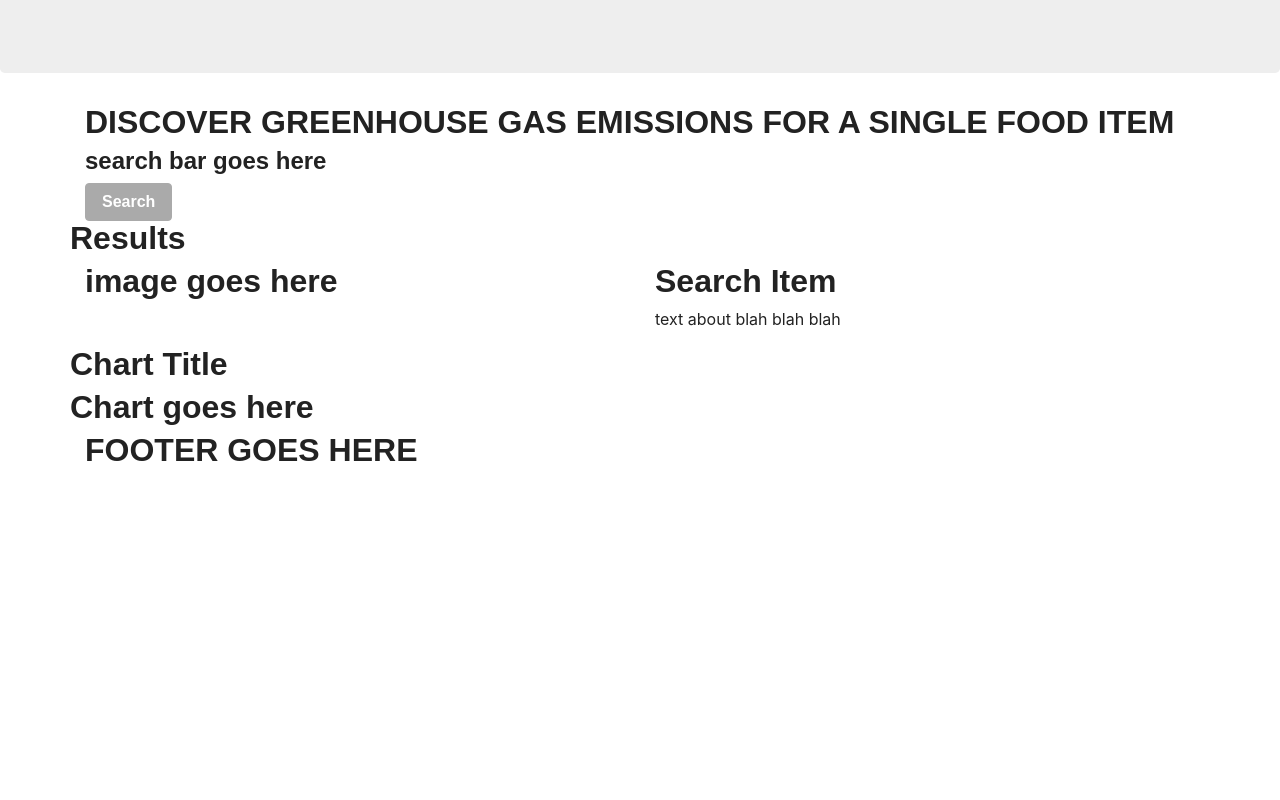
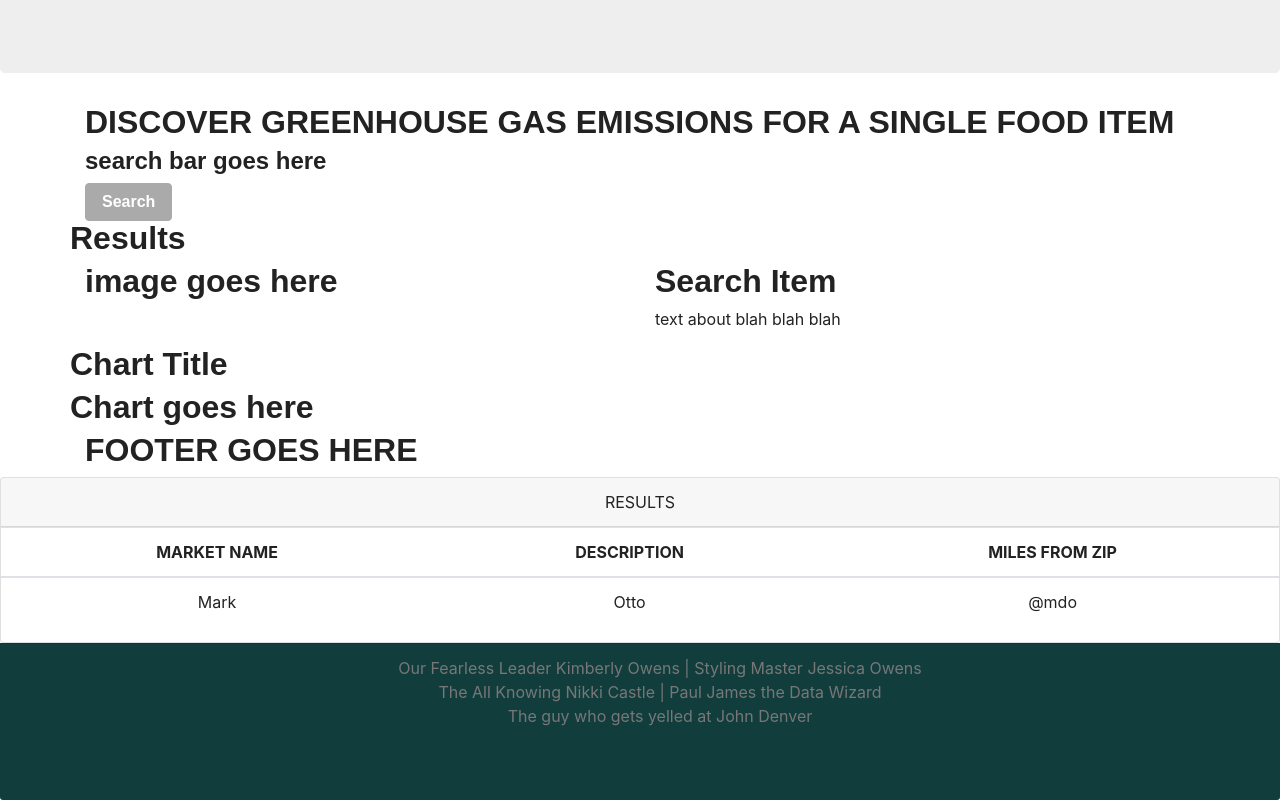
Before and after one commit to Jdusang1/Worthy-Origin, a React (Create React App) app in the folder client/: page /facts in a window 1280 px wide. Shown: the part 227-1027 px from the top of the page. Before the commit the page ends 800 px from the top, so only its background shows below. Built offline with nearby package versions, Linux system fonts and the light colour scheme; a web font is replaced by a local one.

Commit message:
updated footer and farmers market results components

```diff
--- a/client/src/App.js
+++ b/client/src/App.js
@@ -5,11 +5,14 @@ import FarmersMarkets from "./pages/FarmersMarkets";
 import Facts from "./pages/Facts";
 import NoMatch from "./pages/NoMatch";
 import Nav from "./components/Nav";
+import Footer from "./components/Footer";
+import MarketsTable from "./components/MarketsTable";
 
 function App() {
   return (
     <Router>
       <div>
+
 
         <Switch>
           <Route exact path={["/", "/home"]}>
@@ -29,6 +32,8 @@ function App() {
           </Route>
         </Switch>
       </div>
+      <MarketsTable />
+      <Footer />
     </Router>
   );
 }
--- /dev/null
+++ b/client/src/components/Footer.css
@@ -0,0 +1,14 @@
+#footer{
+    background-color: rgb(18, 61, 61);
+    font-size: 16px;
+    text-align: center;
+
+}
+
+ol{
+    list-style-type: none;
+}
+
+svg{
+    color: white;
+}
--- /dev/null
+++ b/client/src/components/Footer.js
@@ -0,0 +1,25 @@
+import React from 'react';
+import "./Footer.css";
+import { CardFooter } from 'reactstrap';
+
+
+
+const Footer = () => {
+    return (
+        <CardFooter className="text-muted" id="footer">
+            <ol>
+                <li>Our Fearless Leader Kimberly Owens | Styling Master Jessica Owens</li>
+                <li>The All Knowing Nikki Castle | Paul James the Data Wizard</li>
+                <li>The guy who gets yelled at John Denver</li>
+
+            </ol>
+
+            <svg width="44" height="44" viewBox="0 0 1024 1024">
+                <path d="../../public/WorthyOrigin.png"></path>
+            </svg>
+
+        </CardFooter>
+    )
+}
+
+export default Footer;
--- /dev/null
+++ b/client/src/components/MarketsTable.css
@@ -0,0 +1,12 @@
+#results{
+    text-align: center;
+}
+
+th{
+    text-align: center;
+
+}
+
+td{
+    text-align: center;
+}
--- /dev/null
+++ b/client/src/components/MarketsTable.js
@@ -0,0 +1,55 @@
+import React from 'react';
+// import "./Table.css";
+// import { Card, CardHeader, CardBody } from 'reactstrap';
+import "./MarketsTable.css"
+
+import { Table, Card, CardHeader } from 'reactstrap';
+
+
+
+const MarketsTable = (props) => {
+    return (
+
+        <Card>
+            <CardHeader id="results">RESULTS</CardHeader>
+            <Table>
+
+                <thead>
+                    <tr>
+
+                        <th>MARKET NAME</th>
+                        <th>DESCRIPTION</th>
+                        <th>MILES FROM ZIP</th>
+                    </tr>
+                </thead>
+                <tbody>
+                    <tr>
+
+                        <td>Mark</td>
+                        <td>Otto</td>
+                        <td>@mdo</td>
+                    </tr>
+
+                </tbody>
+            </Table>
+        </Card>
+    );
+}
+
+export default MarketsTable;
+
+
+
+// export default Table;
+
+// <Card>
+//             <CardHeader>RESULTS</CardHeader>
+//             <CardBody>
+
+//                 <p><strong>MARKET NAME: </strong>°</p>
+//                 <p><strong>DESCRIPTION:</strong></p>
+//                 <p><strong>MILES FROM ZIP:</strong></p>
+
+//             </CardBody>
+
+//         </Card>
--- a/client/src/pages/FarmersMarkets.js
+++ b/client/src/pages/FarmersMarkets.js
@@ -1,12 +1,12 @@
 import React from "react";
-import {Container, Col, Row, Button} from "reactstrap"
+import { Container, Col, Row, Button } from "reactstrap"
 import Jumbotron from "../components/Jumbotron";
 
 const FarmersMarkets = () => {
 
   return (
     <>
-      <Jumbotron>
+      {/* <Jumbotron>
       <Row>
         <Col>
           LOGO
@@ -27,7 +27,7 @@ const FarmersMarkets = () => {
           <p>blurb about our site</p>
         </Col>
       </Row>
-      </Jumbotron>
+      </Jumbotron> */}
 
       <Container>
         <div>
```
Lines whose indentation alone changed are shown as unchanged.
